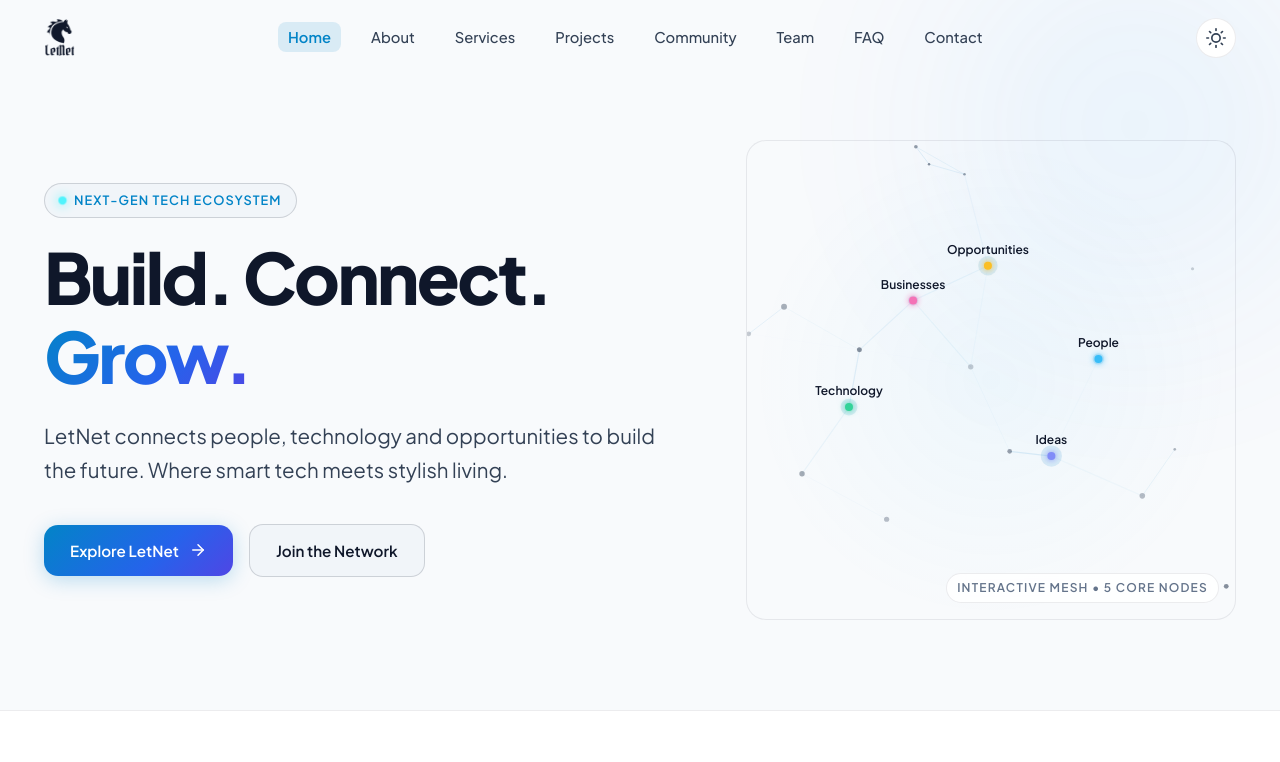
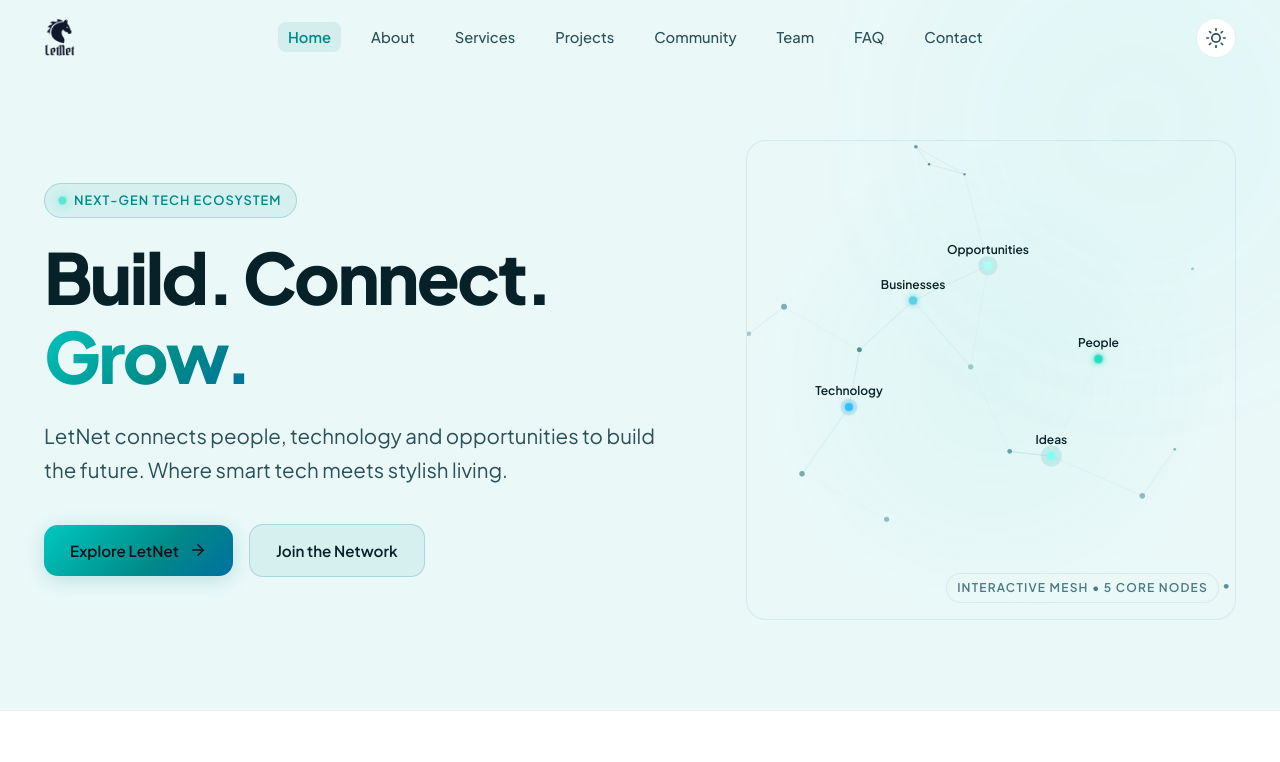
Before and after one commit to letnetofficial/letnet, a plain HTML site: page index.html in a window 1280 px wide. Shown: the top 762 px of the page. Drawn offline with Linux system fonts and the light colour scheme.

Commit message:
Apply Glass Lagoon theme

```diff
--- a/css/style.css
+++ b/css/style.css
@@ -9,12 +9,12 @@
    ======================================================== */
 :root {
   /* Core Brand Colors */
-  --brand-cyan: #00F2FE;
-  --brand-blue: #38BDF8;
-  --brand-indigo: #6366F1;
-  --brand-violet: #8B5CF6;
+  --brand-cyan: #20E0C2;
+  --brand-blue: #35BFFF;
+  --brand-indigo: #35BFFF;
+  --brand-violet: #35BFFF;
   --brand-emerald: #10B981;
-  --brand-amber: #F59E0B;
+  --brand-amber: #7CFFF0;
 
   /* Typography */
   --font-sans: 'Plus Jakarta Sans', -apple-system, BlinkMacSystemFont, 'Segoe UI', Roboto, Helvetica, Arial, sans-serif;
@@ -34,58 +34,60 @@
   --transition-slow: 0.45s cubic-bezier(0.16, 1, 0.3, 1);
 
   /* Dark Theme (Default) */
-  --bg-body: #07090E;
-  --bg-surface: #0E131F;
-  --bg-surface-elevated: #141B2D;
-  --bg-card: rgba(14, 19, 31, 0.7);
-  --bg-card-hover: rgba(20, 27, 45, 0.85);
-  --bg-glass: rgba(10, 14, 23, 0.75);
-
-  --border-subtle: rgba(255, 255, 255, 0.08);
-  --border-medium: rgba(255, 255, 255, 0.15);
-  --border-focus: var(--brand-blue);
-
-  --text-primary: #F8FAFC;
-  --text-secondary: #CBD5E1;
-  --text-muted: #8492A6;
-
-  --accent-primary: #38BDF8;
-  --accent-hover: #00F2FE;
-  --accent-gradient: linear-gradient(135deg, #00F2FE 0%, #38BDF8 50%, #6366F1 100%);
-  --accent-glow: rgba(56, 189, 248, 0.18);
-  --accent-glow-strong: rgba(0, 242, 254, 0.35);
+  --bg-body: #06141A;
+  --bg-surface: #0A2028;
+  --bg-surface-elevated: #0D2932;
+  --bg-card: rgba(13, 41, 50, 0.72);
+  --bg-card-hover: rgba(20, 80, 90, 0.55);
+  --bg-glass: rgba(6, 20, 26, 0.85);
+
+  --border-subtle: rgba(124, 255, 240, 0.15);
+  --border-medium: rgba(124, 255, 240, 0.30);
+  --border-focus: #20E0C2;
+
+  --text-primary: #F2FFFC;
+  --text-secondary: #9BB9B8;
+  --text-muted: rgba(155, 185, 184, 0.55);
+
+  --accent-primary: #20E0C2;
+  --accent-hover: #7CFFF0;
+  --accent-secondary: #35BFFF;
+  --accent-gradient: linear-gradient(135deg, #7CFFF0 0%, #20E0C2 50%, #35BFFF 100%);
+  --accent-glow: rgba(32, 224, 194, 0.10);
+  --accent-glow-strong: rgba(32, 224, 194, 0.22);
 
   --card-shadow: 0 16px 36px -10px rgba(0, 0, 0, 0.5);
-  --card-shadow-hover: 0 24px 48px -12px rgba(56, 189, 248, 0.15);
+  --card-shadow-hover: 0 24px 48px -12px rgba(32, 224, 194, 0.09);
   --nav-shadow: 0 10px 30px -10px rgba(0, 0, 0, 0.6);
 }
 
 /* Light Theme */
 [data-theme="light"] {
-  --bg-body: #F8FAFC;
+  --bg-body: #EAF8F8;
   --bg-surface: #FFFFFF;
-  --bg-surface-elevated: #F1F5F9;
-  --bg-card: rgba(255, 255, 255, 0.88);
+  --bg-surface-elevated: #D6F0F0;
+  --bg-card: rgba(255, 255, 255, 0.92);
   --bg-card-hover: #FFFFFF;
-  --bg-glass: rgba(255, 255, 255, 0.85);
-
-  --border-subtle: rgba(15, 23, 42, 0.08);
-  --border-medium: rgba(15, 23, 42, 0.16);
-  --border-focus: #0284C7;
-
-  --text-primary: #0F172A;
-  --text-secondary: #334155;
-  --text-muted: #64748B;
-
-  --accent-primary: #0284C7;
-  --accent-hover: #0369A1;
-  --accent-gradient: linear-gradient(135deg, #0284C7 0%, #2563EB 60%, #4F46E5 100%);
-  --accent-glow: rgba(2, 132, 199, 0.12);
-  --accent-glow-strong: rgba(2, 132, 199, 0.25);
-
-  --card-shadow: 0 12px 32px -8px rgba(15, 23, 42, 0.06);
-  --card-shadow-hover: 0 20px 40px -10px rgba(2, 132, 199, 0.12);
-  --nav-shadow: 0 6px 20px -6px rgba(15, 23, 42, 0.05);
+  --bg-glass: rgba(234, 248, 248, 0.88);
+
+  --border-subtle: rgba(0, 100, 110, 0.09);
+  --border-medium: rgba(0, 130, 140, 0.22);
+  --border-focus: #008A88;
+
+  --text-primary: #062128;
+  --text-secondary: #2A5058;
+  --text-muted: #4A7A82;
+
+  --accent-primary: #008A88;
+  --accent-hover: #006E6C;
+  --accent-secondary: #0070A0;
+  --accent-gradient: linear-gradient(135deg, #00C8C0 0%, #008A88 60%, #0070A0 100%);
+  --accent-glow: rgba(0, 138, 136, 0.09);
+  --accent-glow-strong: rgba(0, 138, 136, 0.20);
+
+  --card-shadow: 0 12px 32px -8px rgba(6, 33, 40, 0.06);
+  --card-shadow-hover: 0 20px 40px -10px rgba(0, 138, 136, 0.12);
+  --nav-shadow: 0 6px 20px -6px rgba(6, 33, 40, 0.05);
 }
 
 /* ========================================================
@@ -261,7 +263,7 @@ input, textarea, select {
   right: -80px;
   width: 450px;
   height: 450px;
-  background: radial-gradient(circle, rgba(56, 189, 248, 0.25) 0%, rgba(99, 102, 241, 0.08) 70%, transparent 100%);
+  background: radial-gradient(circle, rgba(32, 224, 194, 0.12) 0%, rgba(53, 191, 255, 0.06) 70%, transparent 100%);
 }
 
 .glow-bottom-left {
@@ -269,7 +271,7 @@ input, textarea, select {
   left: -120px;
   width: 500px;
   height: 500px;
-  background: radial-gradient(circle, rgba(99, 102, 241, 0.2) 0%, rgba(16, 185, 129, 0.06) 70%, transparent 100%);
+  background: radial-gradient(circle, rgba(53, 191, 255, 0.10) 0%, rgba(32, 224, 194, 0.05) 70%, transparent 100%);
 }
 
 /* ========================================================
@@ -536,14 +538,14 @@ input, textarea, select {
 
 .btn-primary {
   background: var(--accent-gradient);
-  color: #FFFFFF;
+  color: #06141A;
   box-shadow: 0 4px 20px var(--accent-glow-strong);
 }
 
 .btn-primary:hover {
   transform: translateY(-2px);
   box-shadow: 0 8px 28px var(--accent-glow-strong);
-  color: #FFFFFF;
+  color: #06141A;
 }
 
 .btn-secondary {
@@ -606,7 +608,7 @@ input, textarea, select {
   width: 100%;
   height: 480px;
   border-radius: var(--radius-lg);
-  background: radial-gradient(circle at center, rgba(56, 189, 248, 0.05) 0%, transparent 70%);
+  background: radial-gradient(circle at center, rgba(32, 224, 194, 0.06) 0%, transparent 70%);
   border: 1px solid var(--border-subtle);
   overflow: hidden;
 }
@@ -816,7 +818,7 @@ input, textarea, select {
   flex-direction: column;
   align-items: center;
   justify-content: center;
-  color: #FFFFFF;
+  color: #06141A;
   box-shadow: 0 0 32px var(--accent-glow-strong);
   text-align: center;
   z-index: 2;
@@ -1392,7 +1394,7 @@ input, textarea, select {
    16. VISION & CALL TO ACTION CALLOUTS
    ======================================================== */
 .cta-banner {
-  background: radial-gradient(circle at top right, rgba(56, 189, 248, 0.15) 0%, rgba(99, 102, 241, 0.1) 50%, var(--bg-surface) 100%);
+  background: radial-gradient(circle at top right, rgba(32, 224, 194, 0.10) 0%, rgba(53, 191, 255, 0.06) 50%, var(--bg-surface) 100%);
   border: 1px solid var(--border-medium);
   border-radius: var(--radius-lg);
   padding: 64px 40px;
--- a/js/animations.js
+++ b/js/animations.js
@@ -19,11 +19,11 @@ class NetworkAnimation {
 
     // The 5 core pillars of LetNet
     this.anchorLabels = [
-      { text: "People", color: "#38BDF8" },
-      { text: "Ideas", color: "#818CF8" },
-      { text: "Technology", color: "#34D399" },
-      { text: "Businesses", color: "#F472B6" },
-      { text: "Opportunities", color: "#FBBF24" }
+      { text: "People", color: "#20E0C2" },
+      { text: "Ideas", color: "#7CFFF0" },
+      { text: "Technology", color: "#35BFFF" },
+      { text: "Businesses", color: "#5DD0E8" },
+      { text: "Opportunities", color: "#A8FFF4" }
     ];
 
     this.init();
@@ -144,7 +144,7 @@ class NetworkAnimation {
   drawConnections() {
     const maxDist = Math.min(140, this.width * 0.25);
     const isDark = document.documentElement.getAttribute('data-theme') !== 'light';
-    const lineColor = isDark ? "56, 189, 248" : "2, 132, 199";
+    const lineColor = isDark ? "32, 224, 194" : "0, 138, 136";
 
     for (let i = 0; i < this.nodes.length; i++) {
       for (let j = i + 1; j < this.nodes.length; j++) {
@@ -172,7 +172,7 @@ class NetworkAnimation {
         this.ctx.beginPath();
         this.ctx.moveTo(this.nodes[i].x, this.nodes[i].y);
         this.ctx.lineTo(this.mouse.x, this.mouse.y);
-        this.ctx.strokeStyle = `rgba(0, 242, 254, ${mAlpha})`;
+        this.ctx.strokeStyle = `rgba(32, 224, 194, ${mAlpha})`;
         this.ctx.lineWidth = 1;
         this.ctx.stroke();
       }
@@ -190,7 +190,7 @@ class NetworkAnimation {
 
         this.ctx.beginPath();
         this.ctx.arc(node.x, node.y, pulseRadius, 0, Math.PI * 2);
-        this.ctx.fillStyle = isDark ? `rgba(56, 189, 248, 0.15)` : `rgba(2, 132, 199, 0.12)`;
+        this.ctx.fillStyle = isDark ? `rgba(32, 224, 194, 0.15)` : `rgba(0, 138, 136, 0.12)`;
         this.ctx.fill();
 
         // Node center
@@ -204,7 +204,7 @@ class NetworkAnimation {
 
         // Label
         this.ctx.font = '600 12px "Plus Jakarta Sans", system-ui, sans-serif';
-        this.ctx.fillStyle = isDark ? '#F1F5F9' : '#0F172A';
+        this.ctx.fillStyle = isDark ? '#F2FFFC' : '#062128';
         this.ctx.textAlign = 'center';
         this.ctx.fillText(node.label, node.x, node.y - 12);
 
@@ -212,7 +212,7 @@ class NetworkAnimation {
         // Regular node
         this.ctx.beginPath();
         this.ctx.arc(node.x, node.y, node.radius, 0, Math.PI * 2);
-        const nodeColor = isDark ? `rgba(148, 163, 184, ${node.baseAlpha})` : `rgba(71, 85, 105, ${node.baseAlpha})`;
+        const nodeColor = isDark ? `rgba(124, 200, 210, ${node.baseAlpha})` : `rgba(0, 90, 100, ${node.baseAlpha})`;
         this.ctx.fillStyle = nodeColor;
         this.ctx.fill();
       }
```
Also changed, not shown: about.html (+4 -4 lines), community.html (+43 -0 lines), assets/images/prajwal.jpg (added).
